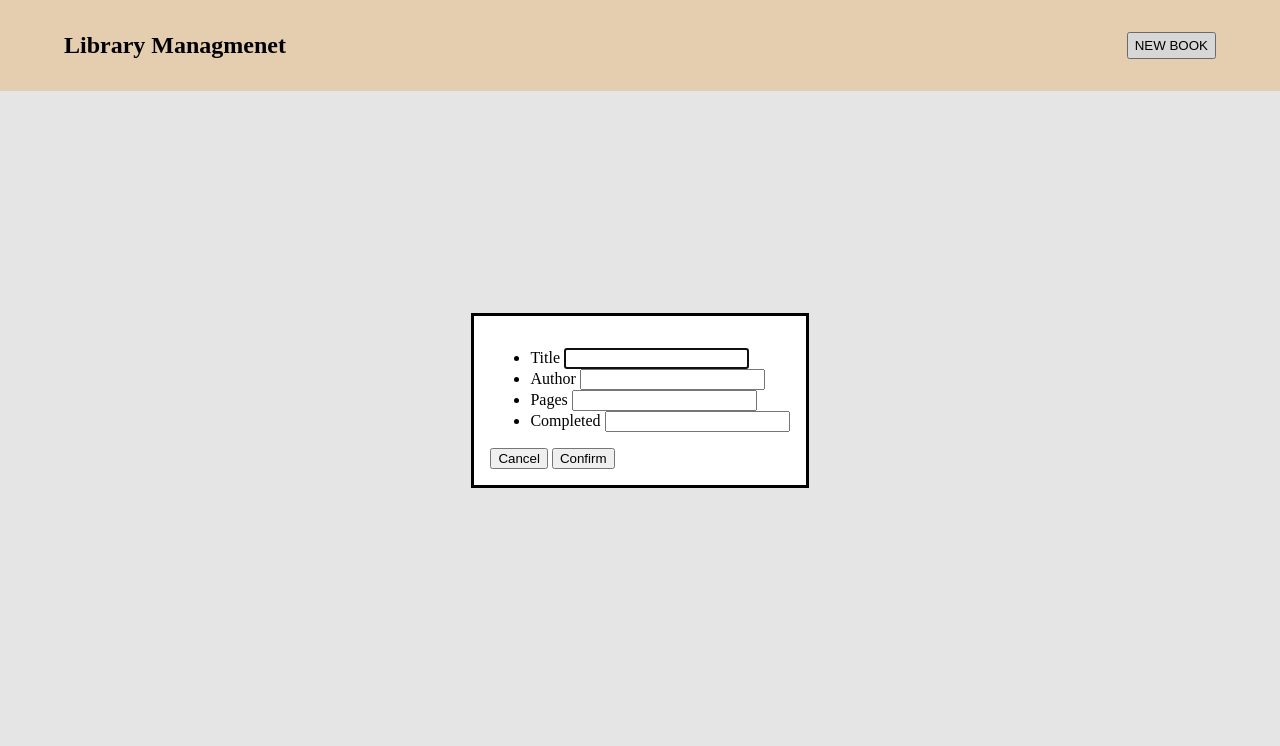
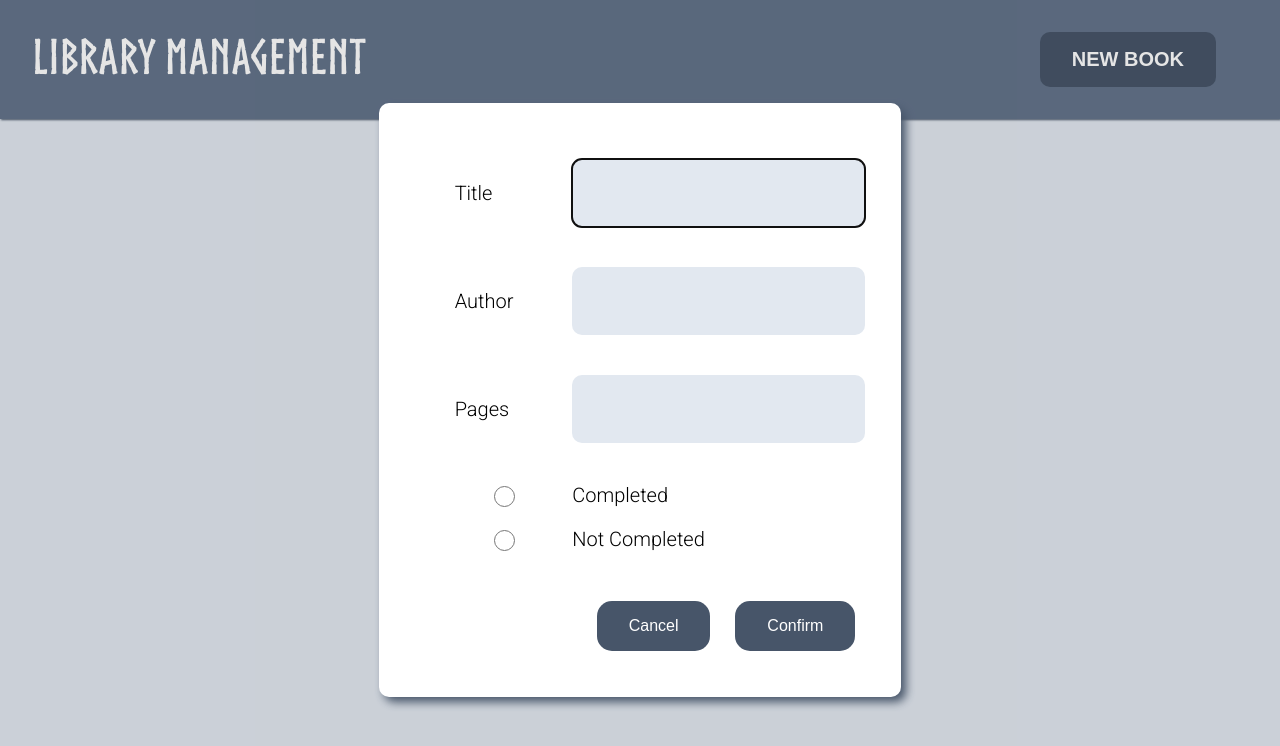
Before and after one commit to sushil174/Library-Managment, a plain HTML site: page index.html in a window 1280 px wide. Both pictures are taken after a click on the button "NEW BOOK". Drawn offline with Linux system fonts and the light colour scheme.

Commit message:
complete project

```diff
--- a/index.html
+++ b/index.html
@@ -6,6 +6,11 @@
     <meta name="viewport" content="width=device-width, initial-scale=1.0">
     <title>Library Managment</title>
     <link rel="stylesheet" href="style.css">
+    <link rel="preconnect" href="https://fonts.googleapis.com">
+    <link rel="preconnect" href="https://fonts.gstatic.com" crossorigin>
+    <link
+        href="https://fonts.googleapis.com/css2?family=Roboto:ital,wght@0,100;0,300;0,400;0,500;0,700;0,900;1,100;1,300;1,400;1,500;1,700;1,900&display=swap"
+        rel="stylesheet">
 </head>
 
 <body>
@@ -28,8 +33,11 @@
                 </li>
 
                 <li>
+                    <input type="radio" id="completed" name="completed" value="true" />
                     <label for="completed">Completed</label>
-                    <input type="text" id="completed" name="book-completed" required>
+
+                    <input type="radio" id="notCompleted" name="completed" value="false" />
+                    <label for="notCompleted">Not Completed</label>
                 </li>
 
             </ul>
@@ -46,7 +54,7 @@
     </dialog>
     <div class="container">
         <div class="header">
-            <h2>Library Managmenet</h2>
+            <h2>Library Management </h2>
             <button id="add">NEW BOOK</button>
         </div>
         <div class="main">
--- a/script.js
+++ b/script.js
@@ -8,7 +8,9 @@ const confirmBtn = document.querySelector("#confirmBtn");
 const author = document.querySelector("#author");
 const title = document.querySelector("#title");
 const pages = document.querySelector("#pages");
-const completed = document.querySelector("#completed");
+const read = document.querySelector('input[name="completed"]:checked');
+
+
 
 function Book(title, author, pages, completed) {
   this.title = title;
@@ -32,7 +34,8 @@ cancel.addEventListener("click", (e) => {
 confirmBtn.addEventListener("click", (e) => {
   e.preventDefault();
   dialog.close();
-  let book = new Book(title.value, author.value, pages.value, completed.value);
+
+  let book = new Book(title.value, author.value, pages.value, radioValue());
   myLibrary.push(book);
   display();
 });
@@ -72,10 +75,24 @@ function display() {
     main.append(card);
     let info = card.querySelector(".info");
     let button = info.querySelector("button");
+    if (book.completed) {
+      button.textContent = "Completed";
+      button.style.backgroundColor = "#22c55e";
+    } else {
+      button.textContent = "Not completed";
+      button.style.backgroundColor = "#a8a29e";
+    }
     if (button) {
       button.addEventListener("click", (e) => {
         book.toggle();
-        e.target.textContent = book.completed;
+
+        if (book.completed) {
+          button.textContent = "Completed";
+          button.style.backgroundColor = "#22c55e";
+        } else {
+          button.textContent = "Not completed";
+          button.style.backgroundColor = "#a8a29e";
+        }
       });
     }
     remove(card);
@@ -83,7 +100,6 @@ function display() {
 }
 
 function remove(card) {
-
   const button = card.querySelector(".deleteBtn");
   button.addEventListener("click", (e) => {
     const element = myLibrary[card.dataset.index];
@@ -93,3 +109,13 @@ function remove(card) {
     display();
   });
 }
+
+
+function radioValue() {
+    if(document.querySelector("#completed").checked) {
+        return true;
+    }
+    if(document.querySelector("#notCompleted").checked) {
+        return false;
+    }
+}
--- a/style.css
+++ b/style.css
@@ -1,29 +1,136 @@
-body {
-    margin: 0;
-    padding: 0;
+@font-face {
+    font-family: norse;
+    src: url(Norse-Bold.otf);
+  }
+
+body,
+html {
+  margin: 0;
+  font-family: "Roboto", sans-serif;
+  font-weight: 300;
+  font-style: normal;
+}
+.container {
+    height: 100vh;
+    display: grid;
+    grid-template-rows: 1fr 8fr;
+
 }
 .header {
-    background-color: bisque;
+    background-color: #64748b;
     display: flex;
+    color: white;
     justify-content: space-between;
-    padding: 2em 5%;
+    padding: 2em;
+    padding-right: 5%;
+    box-shadow: 1px 1px 2px #475569;
+    z-index: 1;
 }
 .header h2 {
     margin: 0;
+    font-family: norse;
+    font-size: 3rem;
+    font-weight: 700;
 }
 
 .main {
     display: grid;
     grid-template-columns: repeat(auto-fill , minmax(250px,1fr));
     gap: 15px;
+    padding: 1.25rem;
+    background-color: #e2e8f0;
 }
 .card {
     background-color: rgb(255, 255, 255);
-    padding: 20px;
+    padding: 2em;
     height: 200px;
     border: 1px solid rgb(66, 45, 45);
     border-radius: 10px;
     text-align: center;
     display: grid;
     grid-template-rows: 4fr 1fr;
+    border: none;
+    box-shadow: inset 8px -8px #475569,
+                2px 2px 5px #475569;
+    font-size: 18px;
 }
+
+.card .deleteBtn {
+    background-color: #f87171;
+    color: white;
+    border-radius: 10px;
+    border: none;
+}
+
+.info button {
+    background-color: #f87171;
+    color: white;
+    border-radius: 10px;
+    border: none;
+    padding: 0.5em 1em;
+    font-size: 0.8em;
+    font-weight: 800;
+}
+
+form ul li{
+    display: grid;
+    grid-template-columns: 1fr 3fr;
+    gap: 1em;
+}
+
+form ul {
+    list-style: none;
+    display: flex;
+    flex-direction: column;
+    gap: 2em;
+}
+
+form {
+    display: flex;
+    flex-direction: column;
+    gap: 1em;
+    font-size: 20px;
+    padding : 20px;
+}
+dialog {
+    border: none;
+    border-radius: 10px;
+    box-shadow: 5px 5px 10px #475569;
+}
+form div {
+    align-self: flex-end;
+}
+
+form div button {
+    margin: 10px;
+    padding: 10px;
+    font-size: 0.8em;
+    border: none;
+    border-radius: 15px;
+    padding: 1em 2em;
+    background-color: #475569;
+    color: white;
+}
+
+form input {
+    font-size: 1.2rem;
+    padding: 1.2em;
+    background-color: #e2e8f0;
+    border: none;
+    border-radius: 10px;
+}
+
+form li label {
+    align-self: center;
+}
+
+.header button {
+    font-size: 1.25rem;
+    padding: 1rem 2rem;
+    border: none;
+    border-radius: 10px;
+    font-weight: 600;
+    background-color: #475569;
+    border: #64748b;
+    color: white;
+}
```
Also changed, not shown: Norse-Bold.otf (added). Lines whose indentation alone changed are shown as unchanged.
